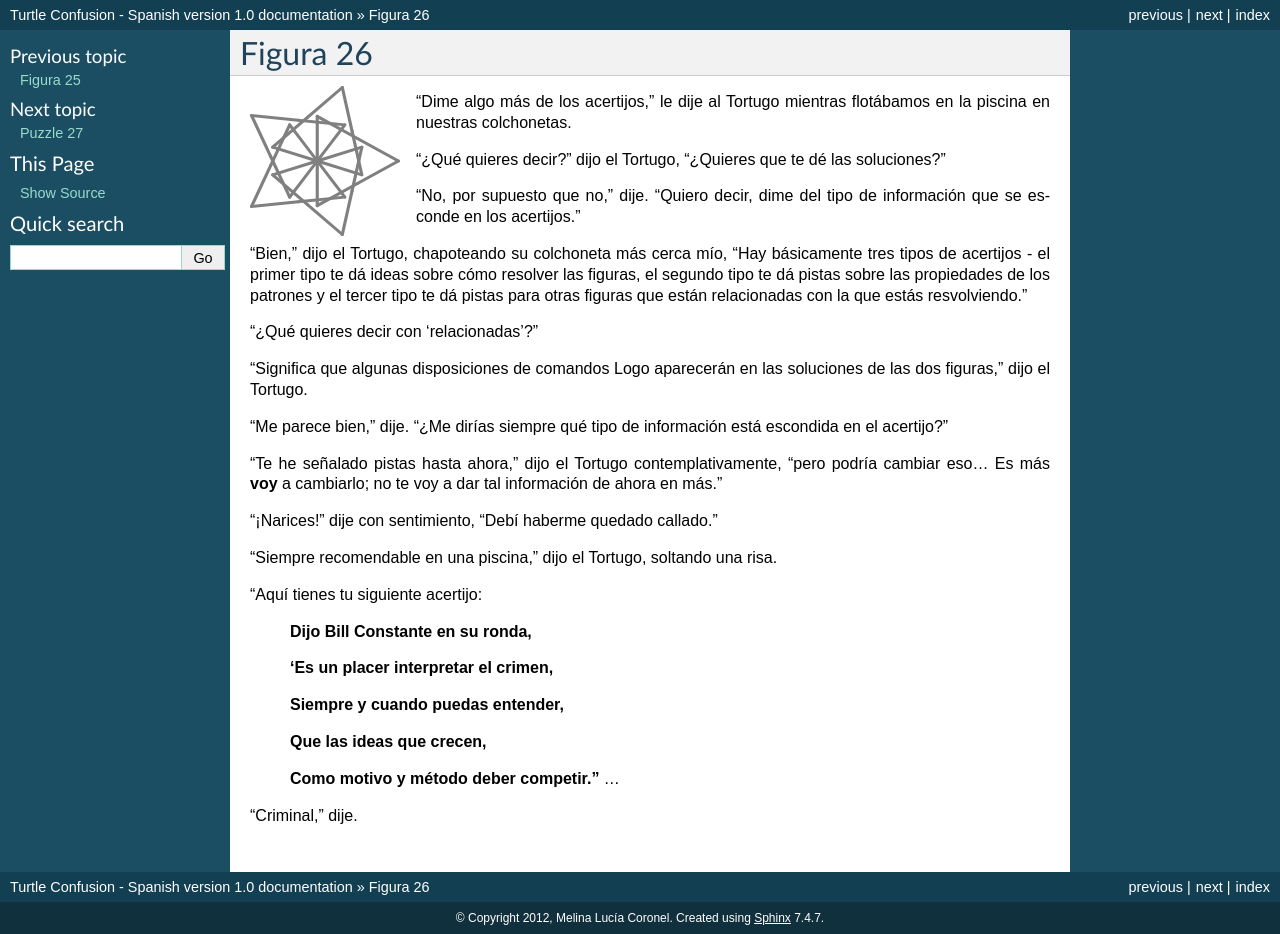
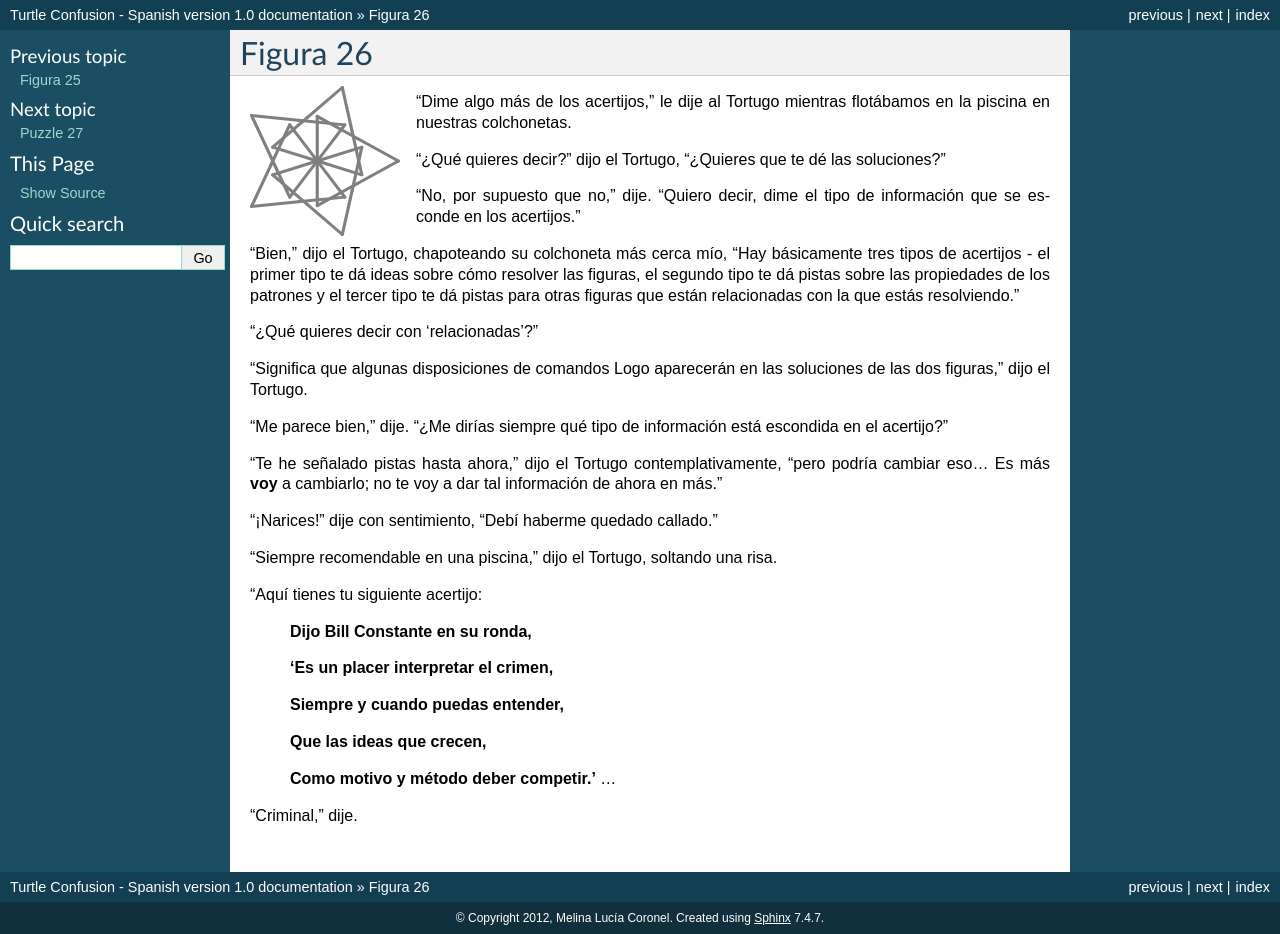
Before and after one commit to humitos/turtle-confusion-es, a Sphinx documentation site: the page built from docs/puzzle-26.rst, in a window 1280 px wide. Built offline with Sphinx 7.4.7, drawn with Linux system fonts in a browser that asks for light colours.

Commit message:
Some typo fixes

```diff
--- a/docs/puzzle-26.rst
+++ b/docs/puzzle-26.rst
@@ -12,9 +12,9 @@ Figura 26
 
 "¿Qué quieres decir?" dijo el Tortugo, "¿Quieres que te dé las soluciones?"
 
-"No, por supuesto que no," dije. "Quiero decir, dime del tipo de información que se esconde en los acertijos."
+"No, por supuesto que no," dije. "Quiero decir, dime el tipo de información que se esconde en los acertijos."
 
-"Bien," dijo el Tortugo, chapoteando su colchoneta más cerca mío, "Hay básicamente tres tipos de acertijos - el primer tipo te dá ideas sobre cómo resolver las figuras, el segundo tipo te dá pistas sobre las propiedades de los patrones y el tercer tipo te dá pistas para otras figuras que están relacionadas con la que estás resvolviendo."
+"Bien," dijo el Tortugo, chapoteando su colchoneta más cerca mío, "Hay básicamente tres tipos de acertijos - el primer tipo te dá ideas sobre cómo resolver las figuras, el segundo tipo te dá pistas sobre las propiedades de los patrones y el tercer tipo te dá pistas para otras figuras que están relacionadas con la que estás resolviendo."
 
 "¿Qué quieres decir con 'relacionadas'?"
 
@@ -38,6 +38,6 @@ Figura 26
 
     **Que las ideas que crecen,**
 
-    **Como motivo y método deber competir."** ...
+    **Como motivo y método deber competir.'** ...
 
 "Criminal," dije.
```
